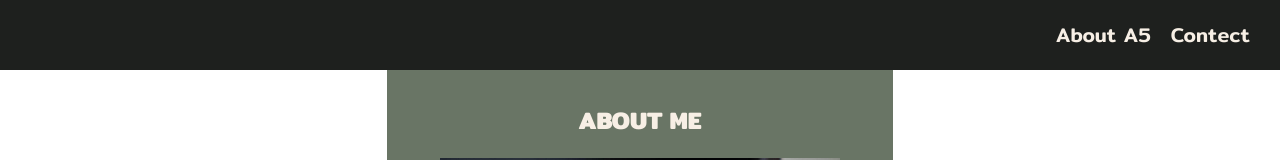
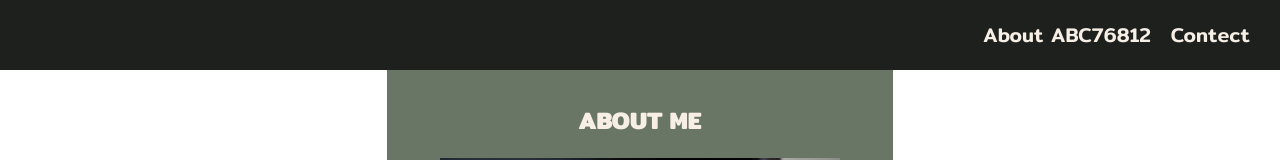
Before and after one commit to Bean41000/profile.github.io, a React (Vite) app: page / in a window 1280 px wide. Shown: the top 160 px of the page. Built offline with nearby package versions, Linux system fonts and the light colour scheme.

Commit message:
about V1 to ab

```diff
--- a/src/App.jsx
+++ b/src/App.jsx
@@ -12,7 +12,7 @@ function App() {
     <>
     <header className='header'>
     <nav className='navbar'>
-        <a href="#About">About A5</a>
+        <a href="#About">About ABC76812</a>
         <a href="#Contect">Contect</a>
     </nav>
     </header>
```
